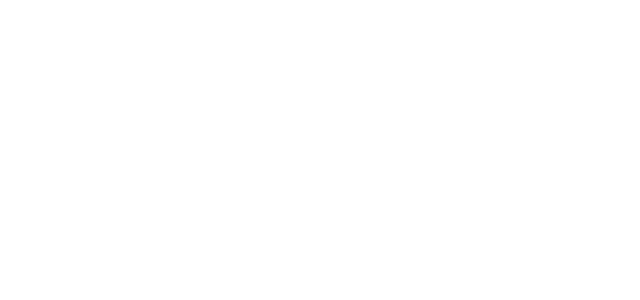
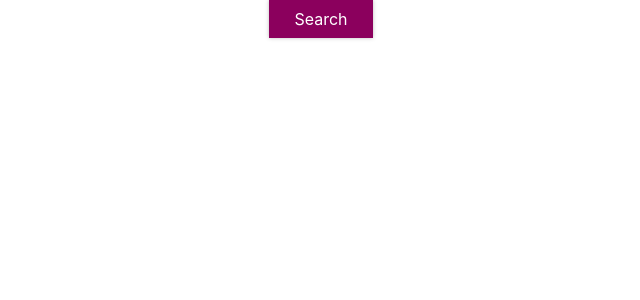
Before and after one commit to ben-whitfield/rentalcars, a React (Create React App) app: page / in a window 1280 px wide. Shown: the top 300 px of the page, without its empty margins (319-959 px from the left). Built offline with nearby package versions, Linux system fonts and the light colour scheme.

Commit message:
add prettier and button skeleton

```diff
--- a/package.json
+++ b/package.json
@@ -45,9 +45,12 @@
     "@typescript-eslint/eslint-plugin": "^5.10.2",
     "@typescript-eslint/parser": "^5.10.2",
     "eslint": "^8.8.0",
+    "eslint-config-prettier": "^8.3.0",
     "eslint-plugin-import": "^2.25.4",
     "eslint-plugin-jest": "^26.0.0",
+    "eslint-plugin-prettier": "^4.0.0",
     "eslint-plugin-promise": "^6.0.0",
-    "eslint-plugin-react": "^7.28.0"
+    "eslint-plugin-react": "^7.28.0",
+    "prettier": "^2.5.1"
   }
 }
--- a/src/App.tsx
+++ b/src/App.tsx
@@ -1,13 +1,14 @@
 import React from 'react';
 import './App.css';
 
+import Button from './components/Button/Button';
+
 function App() {
-  return (
-    <div className="App">
-
-
-    </div>
-  );
+    return (
+        <div className="App">
+            <Button type="submit" text="Search" />
+        </div>
+    );
 }
 
 export default App;
--- /dev/null
+++ b/src/components/Button/Button.module.css
@@ -0,0 +1,27 @@
+.button {
+  width: auto;
+  font: inherit;
+  padding: 0.5rem 1.5rem;
+  border: 1px solid #8b005d;
+  color: white;
+  background: #8b005d;
+  box-shadow: 0 0 4px rgba(0, 0, 0, 0.26);
+  cursor: pointer;
+}
+
+@media (max-width: 768px) {
+  .button {
+    width: 100%;
+  }
+}
+
+.button:focus {
+  outline: none;
+}
+
+.button:hover,
+.button:active {
+  background: #ac0e77;
+  border-color: #ac0e77;
+  box-shadow: 0 0 8px rgba(0, 0, 0, 0.26);
+}
--- /dev/null
+++ b/src/components/Button/Button.tsx
@@ -0,0 +1,15 @@
+import React from 'react';
+import styles from './Button.module.css';
+
+interface ButtonProps {
+    /** Which type of button */
+    type: 'submit'|'button'|'reset'
+    /** The text of the button */
+    text: string
+}
+
+const Button = ({ type, text }: ButtonProps) => {
+    return <button className={styles.button} type={type}>{text}</button>;
+};
+
+export default Button;
--- a/src/index.css
+++ b/src/index.css
@@ -1,3 +1,11 @@
+* {
+  box-sizing: border-box;
+}
+
+html {
+  font-family: sans-serif;
+}
+
 body {
   margin: 0;
   font-family: -apple-system, BlinkMacSystemFont, 'Segoe UI', 'Roboto', 'Oxygen',
```
Also changed, not shown: tsconfig.json (+8 -2 lines), .eslintrc.js, .prettierrc.js (added), 1 other file (tests, documents, lock files or other folders).
